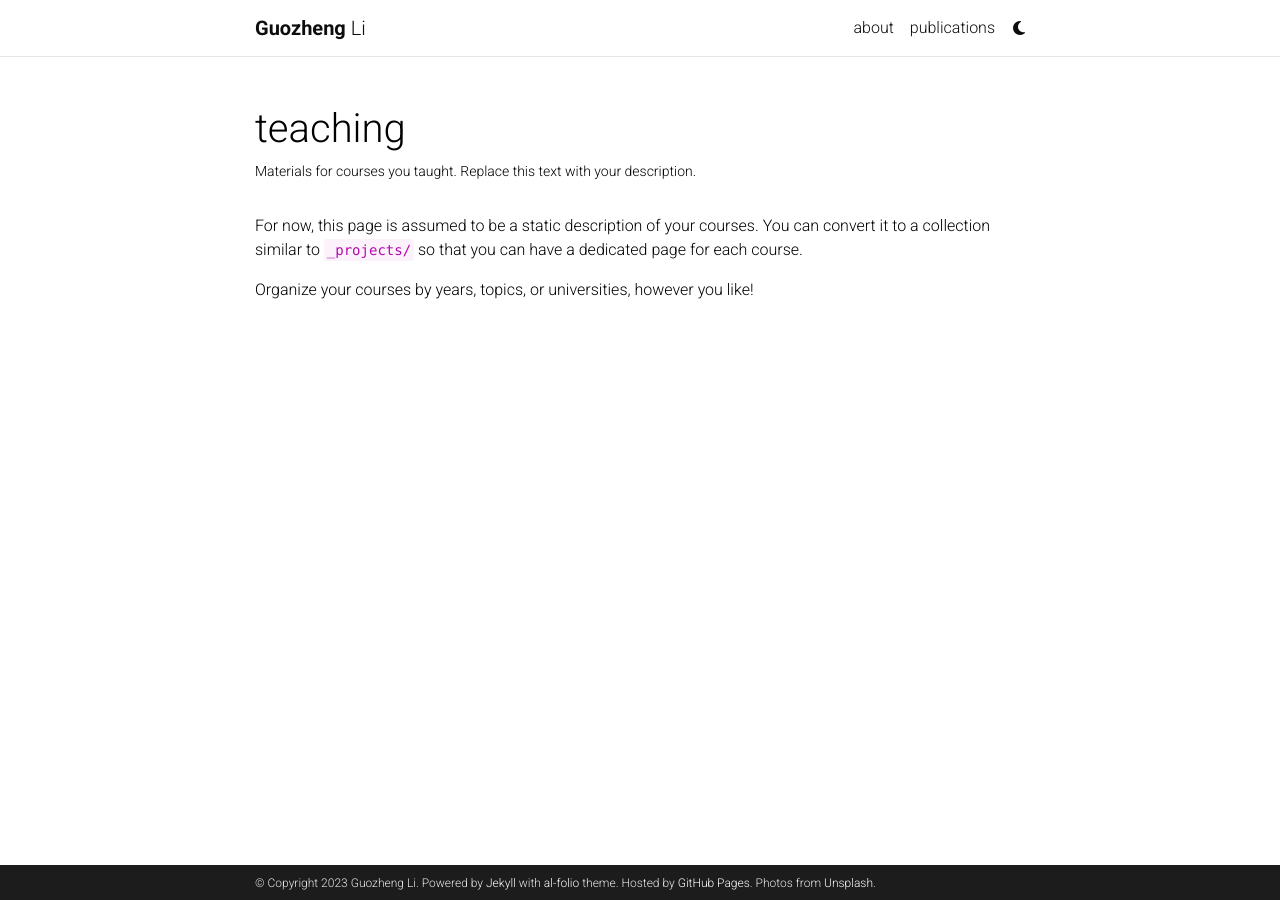
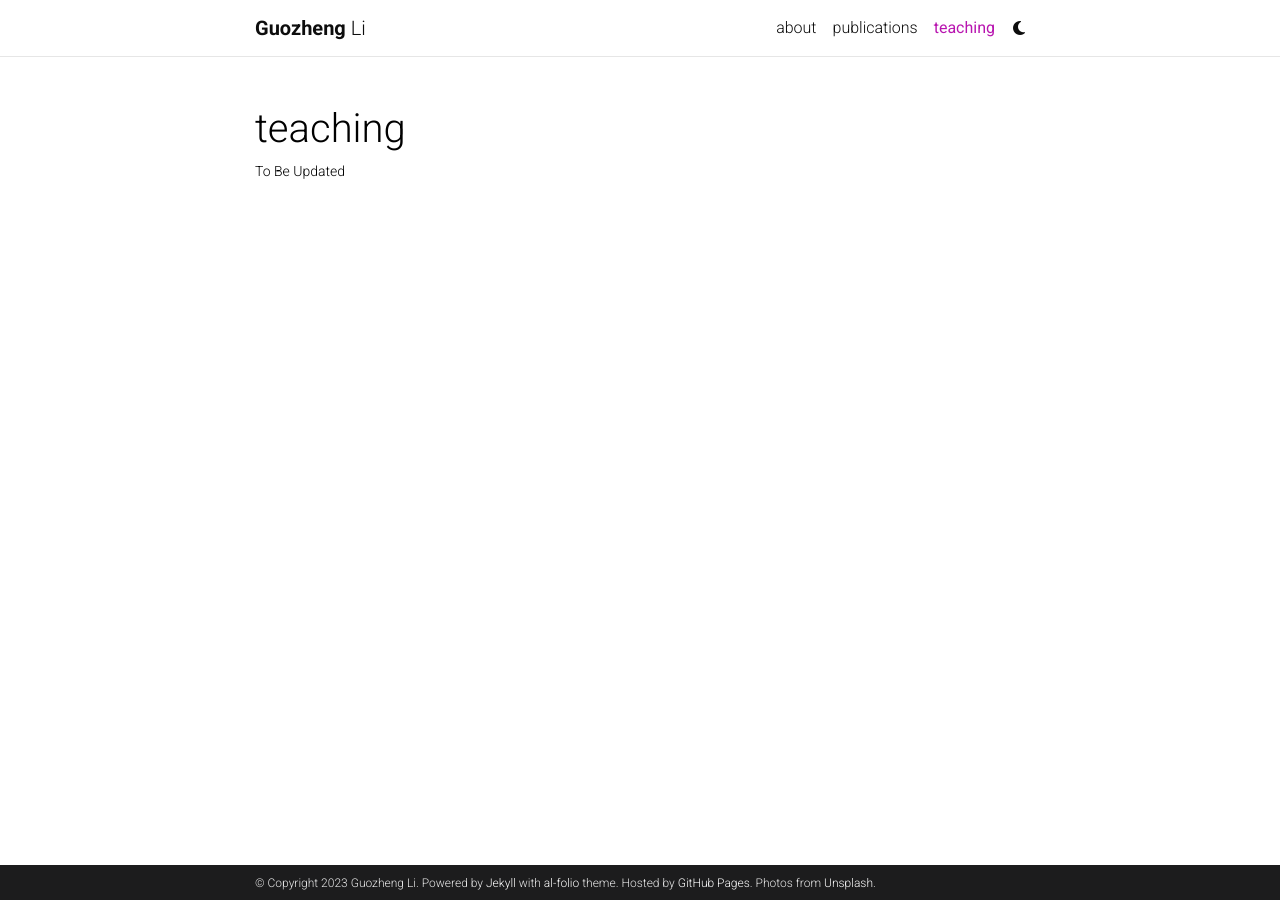
Before and after one commit to guozhengli2021/homepage, a Jekyll site: the page built from _pages/teaching.md, in a window 1280 px wide. Built offline with Jekyll 4.4.1, drawn with Linux system fonts in a browser that asks for light colours; comment, search, counter and statistics services are not loaded; a style sheet for code colours, icons or effects is not loaded.

Commit message:
add teaching pages

```diff
--- a/_pages/teaching.md
+++ b/_pages/teaching.md
@@ -2,11 +2,7 @@
 layout: page
 permalink: /teaching/
 title: teaching
-description: Materials for courses you taught. Replace this text with your description.
-nav: false
+description: To Be Updated
+nav: true
 nav_order: 5
 ---
-
-For now, this page is assumed to be a static description of your courses. You can convert it to a collection similar to `_projects/` so that you can have a dedicated page for each course.
-
-Organize your courses by years, topics, or universities, however you like!
```
